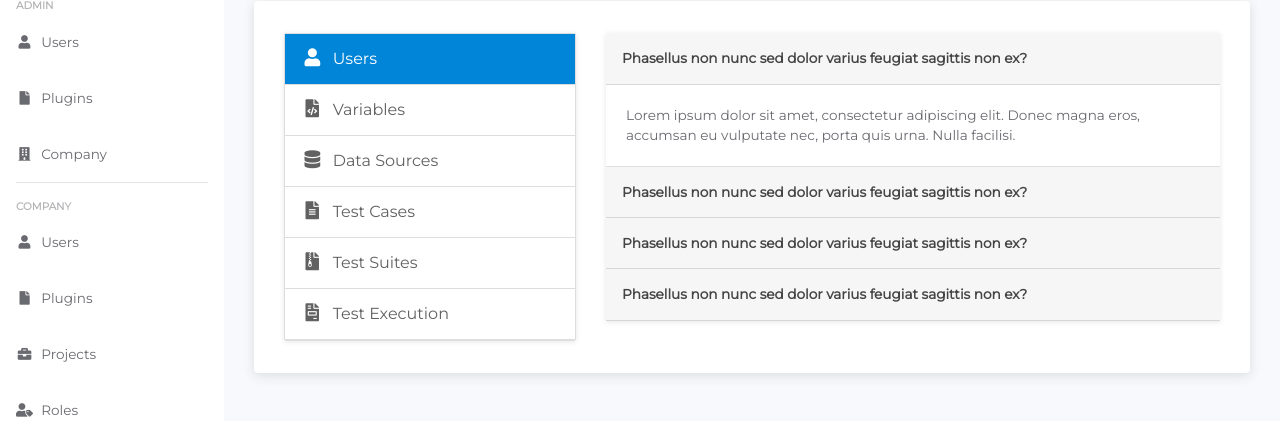
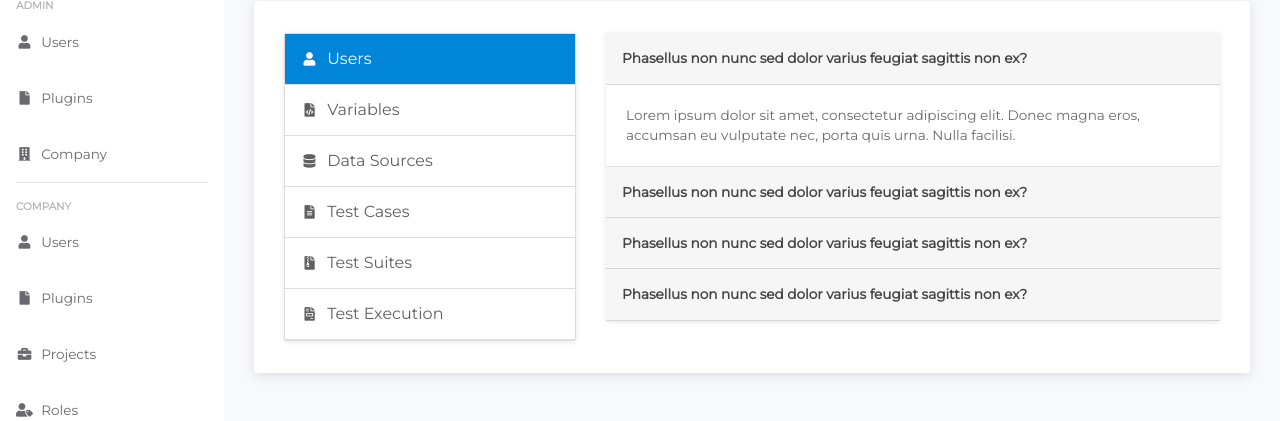
Before and after one commit to ablessy03/TestFramework, a PHP site: page /faq.html in a window 1280 px wide. Shown: the part 129-550 px from the top of the page. Run offline with PHP 8.4, Linux system fonts and the light colour scheme; some libraries are stand-ins or nearby versions.

Commit message:
Update style.css

```diff
--- a/css/style.css
+++ b/css/style.css
@@ -704,7 +704,7 @@ input::-webkit-calendar-picker-indicator {
 
 .faq-nav i{
             margin-right: 5px;
-            font-size: 18px;
+            font-size: 0.85rem;
             position: relative;
 }
 .tab-content {
```
